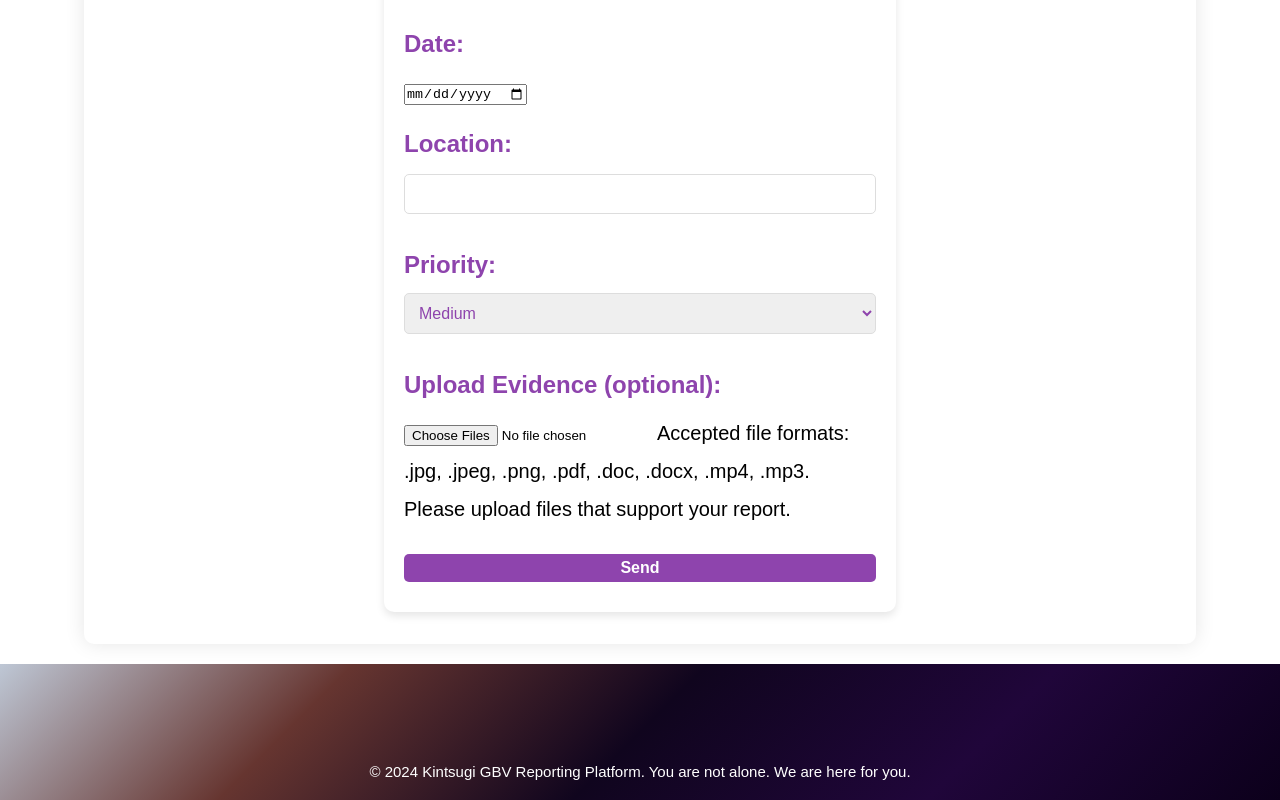
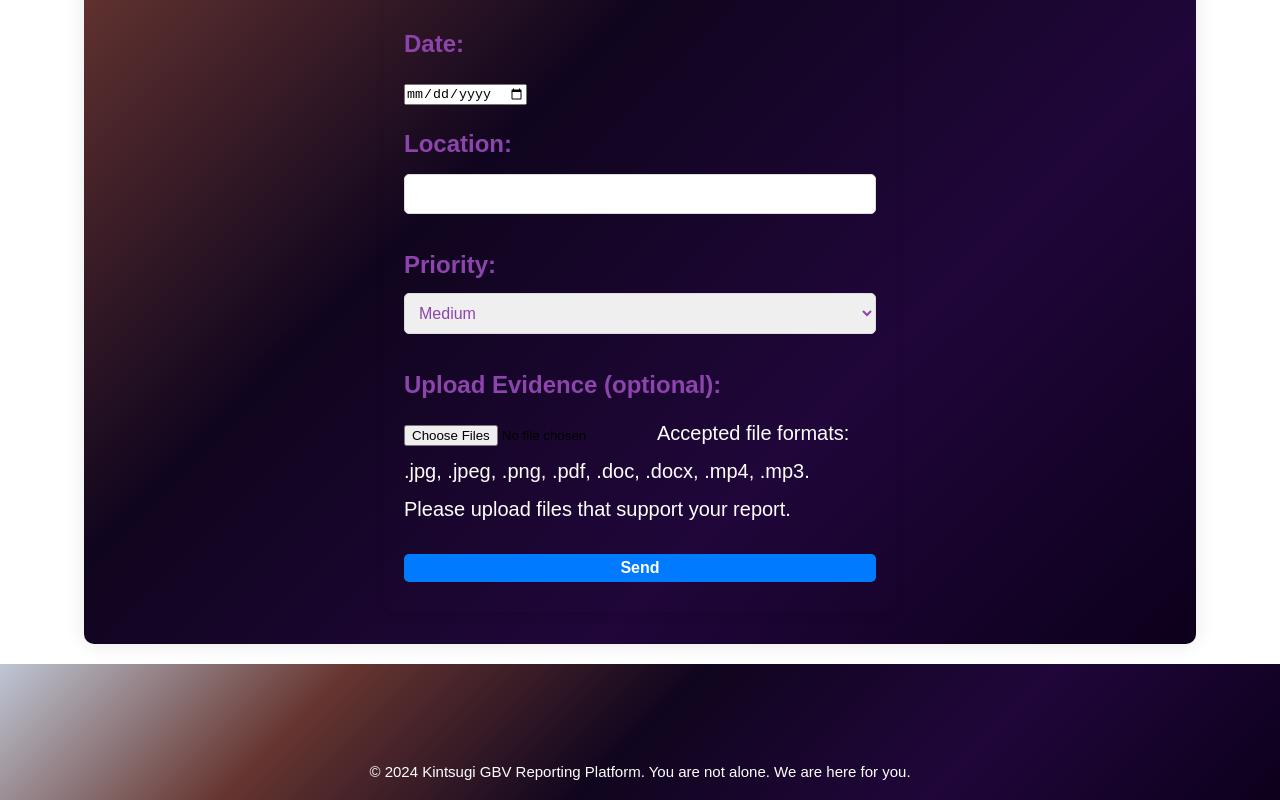
Before and after one commit to Cherrypick14/kintsugi, a React (Vite) app in the folder src/kintsugi_frontend/: page /form in a window 1280 px wide. Shown: the part 694-1494 px from the top of the page. Built offline with nearby package versions, Linux system fonts and the light colour scheme.

Commit message:
Add style to the form

```diff
--- a/src/kintsugi_frontend/src/styles/form.css
+++ b/src/kintsugi_frontend/src/styles/form.css
@@ -1,7 +1,10 @@
 /* form.css */
 
+.report-section{
+  background-image: linear-gradient(135deg, #BEC7D5ff, #663530ff, #10051Eff, #20063Aff, #0C001Bff);
+
+}
 form {
-    background-color: var(--white);
     border-radius: 10px;
     padding: 20px;
     box-shadow: 0 4px 8px rgba(0,0,0,0.1);
@@ -75,10 +78,18 @@ form {
 
   .success {
     background-color: #d4edda;
-    color: #155724;
+    color: green;
   }
 
   .error {
     background-color: #f8d7da;
-    color: #721c24;
+    color:red;
   }
+  .file-format-info{
+    color: white;
+
+  }
+  .submit-button {
+    background-color: #007bff;
+
+  }
```
